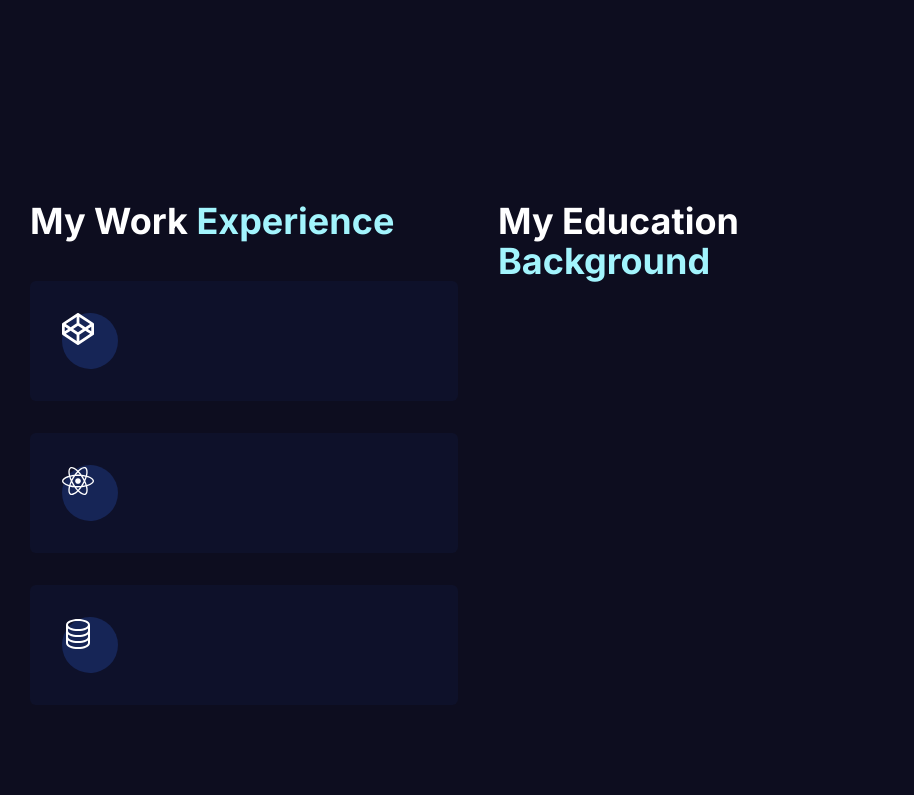
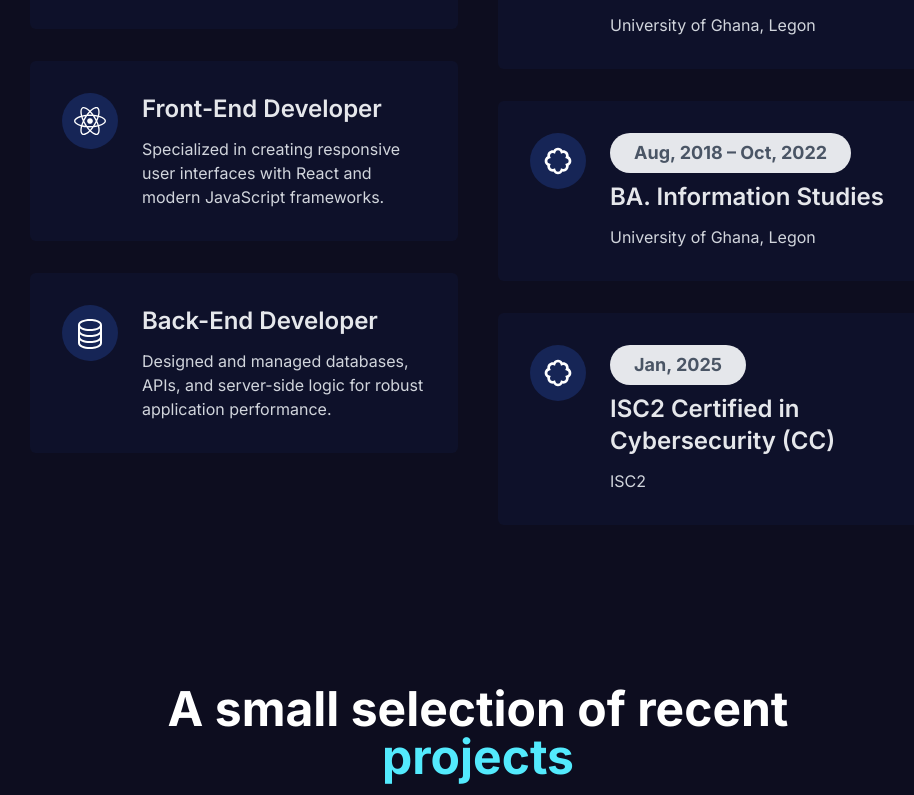
Before and after one commit to Coldsummers/portfolio, a Next.js app: page / in a window 1280 px wide. Shown: the part 1805-2600 px from the top of the page, without its empty margins (162-1076 px from the left). Built offline with nearby package versions, Linux system fonts and the light colour scheme.

Commit message:
Latest update

```diff
--- a/components/Home/Hero/Hero.tsx
+++ b/components/Home/Hero/Hero.tsx
@@ -2,7 +2,7 @@
 import React from "react";
 import Image from "next/image";
 import Typewriter from "typewriter-effect";
-import { BsArrow90DegRight, BsArrowRight } from "react-icons/bs";
+import { BsArrowRight } from "react-icons/bs";
 import ParticlesHero from "./ParticleBackground";
 
 const Hero = () => {
@@ -22,7 +22,7 @@ const Hero = () => {
             Creating web products, <br /> brands, <span className="text-cyan-200"> and experiences.</span>
         </h1>
         <h2 className="mt-5 text-sm px-2 text-center sm:text-2xl font-medium flex items-center">
-            Hi! I'm Samuel - A Passionate
+            Hi! I&apos;m Samuel - A Passionate
             <span className="text-cyan-200 font-bold">
                 <Typewriter
                     options={{
--- a/components/Home/Home.tsx
+++ b/components/Home/Home.tsx
@@ -2,13 +2,17 @@ import React from 'react'
 import Hero from './Hero/Hero';
 import Services from './Services/Services';
 import Resume from './Resume/Resume';
+import Projects from './Projects/Projects';
+import Skills from './Skills/Skills';
 
 const Home = () => {
   return (
-    <div className='overflow-hidden h-[3000px]'>
+    <div className='overflow-hidden'>
       <Hero />
       <Services />
       <Resume />
+      <Projects />
+      <Skills />
     </div>
   )
 };
--- /dev/null
+++ b/components/Home/Projects/Projects.tsx
@@ -0,0 +1,78 @@
+import React from "react";
+import Image from "next/image";
+
+const Projects = () => {
+  return <div className="pt-16 pb-16">
+    <h1 className="text-center text-2xl md:text-4xl xl:text-5xl font-bold text-white">
+      A small selection of recent <br /> <span className="text-cyan-300"> projects </span>
+    </h1>
+    <div className="w-[70%] mx-auto grid grid-cols-1 md:grid-cols-2 gap-10 mt-16">
+      {/* 1st Project */}
+      <div>
+        <Image
+          src='/images/p1.jpg'
+          alt="img"
+          width={800}
+          height={650}
+          className="rounded-lg"
+        />
+        <h1 className="mt-4 text-xl xm:text-2xl font-semibold text-white">
+          Modern Finance Dashboard UI
+        </h1>
+        <h1 className="pt-2 font-medium text-white/80">
+          Apps , UI/UX
+        </h1>
+      </div>
+      {/* 2nd Project */}
+      <div>
+        <Image
+          src='/images/p2.jpg'
+          alt="img"
+          width={800}
+          height={650}
+          className="rounded-lg"
+        />
+        <h1 className="mt-4 text-xl xm:text-2xl font-semibold text-white">
+          Portfolio Website for Creatives
+        </h1>
+        <h1 className="pt-2 font-medium text-white/80">
+          Branding , Motion
+        </h1>
+      </div>
+      {/* 3rd Project */}
+      <div>
+        <Image
+          src='/images/p3.jpg'
+          alt="img"
+          width={800}
+          height={650}
+          className="rounded-lg"
+        />
+        <h1 className="mt-4 text-xl xm:text-2xl font-semibold text-white">
+          Brand Identity for Startups
+        </h1>
+        <h1 className="pt-2 font-medium text-white/80">
+          Branding , UI/UX
+        </h1>
+      </div>
+      {/* 4th Project */}
+      <div>
+        <Image
+          src='/images/p1.jpg'
+          alt="img"
+          width={800}
+          height={650}
+          className="rounded-lg"
+        />
+        <h1 className="mt-4 text-xl xm:text-2xl font-semibold text-white">
+          SaaS Dashboard Development
+        </h1>
+        <h1 className="pt-2 font-medium text-white/80">
+          Apps , UI/UX
+        </h1>
+      </div>
+    </div>
+  </div>;
+};
+
+export default Projects;
--- a/components/Home/Resume/Resume.tsx
+++ b/components/Home/Resume/Resume.tsx
@@ -2,19 +2,33 @@ import React from "react";
 import ResumeCard from "./ResumeCard";
 import { FaCodepen, FaReact } from "react-icons/fa";
 import { BsDatabase } from "react-icons/bs";
+import { BiBadge } from "react-icons/bi";
 
 const Resume = () => {
-  return <div className="pt-120 pb-16">
-    <div className="w-[90] sm:w-[70%]  mx-auto grid drid-cols-1 grid-cols-2 gap-10">
+  return (
+    <div className="pt-12 pb-16">
+      <div className="w-[90%] sm:w-[70%] mx-auto grid grid-cols-1 md:grid-cols-2 gap-10">
         {/* WORK PART */}
         <div>
           <h1 className="text-3xl sm:text-4xl font-bold text-white">
             My Work <span className="text-cyan-200">Experience</span>
           </h1>
           <div className="mt-10">
-                <ResumeCard Icon={FaCodepen} role="Full-Stack Developer"/>
-                <ResumeCard Icon={FaReact} role="Front-End Developer"/>
-                <ResumeCard Icon={BsDatabase} role="Back-End Developer"/>
+            <ResumeCard
+              icon={FaCodepen}
+              role="Full-Stack Developer"
+              description="Built and maintained scalable web applications using both front-end and back-end technologies."
+            />
+            <ResumeCard
+              icon={FaReact}
+              role="Front-End Developer"
+              description="Specialized in creating responsive user interfaces with React and modern JavaScript frameworks."
+            />
+            <ResumeCard
+              icon={BsDatabase}
+              role="Back-End Developer"
+              description="Designed and managed databases, APIs, and server-side logic for robust application performance."
+            />
           </div>
         </div>
         {/* EDUCATION PART */}
@@ -22,9 +36,32 @@ const Resume = () => {
           <h1 className="text-3xl sm:text-4xl font-bold text-white">
             My Education <span className="text-cyan-200">Background</span>
           </h1>
+          <div className="mt-10">
+            <ResumeCard
+              icon={BiBadge}
+              role="MSc. Computer Science"
+              date="Oct, 2023 – Sep, 2024"
+              description="University of Ghana, Legon"
+            />
+            <ResumeCard
+              icon={BiBadge}
+              role="BA. Information Studies"
+              date="Aug, 2018 – Oct, 2022"
+              description="University of Ghana, Legon"
+            />
+
+            <ResumeCard
+              icon={BiBadge}
+              role="ISC2 Certified in Cybersecurity (CC)"
+              date="Jan, 2025"
+              description="ISC2"
+            />
+
           </div>
         </div>
-  </div>;
+      </div>
+    </div>
+  );
 };
 
 export default Resume;
--- a/components/Home/Resume/ResumeCard.tsx
+++ b/components/Home/Resume/ResumeCard.tsx
@@ -5,13 +5,28 @@ type Props = {
     role: string;
     icon: IconType;
     date?: string;
+    description: string; // Add this line
 };
 
-const ResumeCard = ({Icon, role, date}: Props) => {
+const ResumeCard = ({icon: Icon, role, date, description}: Props) => {
   return <div className="mb-8">
     <div className="flex items-start space-x-6 bg-blue-950/20 transition-all duration-300 p-4 sm:p-8 rounded-md">
-        <div className="sm:w-14 sm:h-14 w-10 h-10 bg-blue-950 rounded-full flex-items-center justify-center flec-col">
-            <Icon  className="sm:w-8 sm:h-8 w-6 h-6 text-white"/>
+        <div className="sm:w-14 sm:h-14 w-10 h-10 bg-blue-950 rounded-full flex items-center justify-center flex-col">
+            <Icon className="sm:w-8 sm:h-8 w-6 h-6 text-white" />
+        </div>
+        <div className="flex-1">
+          {date && (
+            <h1 className="mb-2 sm:px-6 sm:py-1.5 px-4 py-1 rounded-full bg-gray-200 text-gray-600 w-fit
+            sm:text-lg text-sm font-bold">
+              {date}
+            </h1>
+          )}
+          <h1 className="text-gray-200 text-xl sm:text-2xl font-semibold">
+            {role}
+          </h1>
+          <p className="text-gray-300 text-sm sm:text-base pt-3">
+            {description}
+          </p>
         </div>
     </div>
   </div>;
--- /dev/null
+++ b/components/Home/Skills/Skills.tsx
@@ -0,0 +1,46 @@
+"use client";
+
+import React from "react";
+import { SiJavascript,
+     SiNextdotjs,
+     SiNodedotjs,
+     SiReact,
+     SiTailwindcss,
+     SiTypescript
+    } from "react-icons/si";
+
+import Tilt from 'react-parallax-tilt';
+
+const skills = [
+  { name: "JavaScript", icon: <SiJavascript />, percentage: 89, },
+  { name: "React.js", icon: <SiReact />, percentage: 89,},
+  { name: "Next.js", icon: <SiNextdotjs />, percentage: 90,},
+  { name: "Node.js", icon: <SiNodedotjs />, percentage: 88,},
+  { name: "Tailwind CSS", icon: <SiTailwindcss />, percentage: 95,},
+  { name: "TypeScript", icon: <SiTypescript />, percentage: 86,}
+]
+
+const Skills = () => {
+  return <div className="text-white pt-16 pb-16">
+    <h1 className="text-center text-2xl md:text-5xl font-bold text-white">
+        My <span className="text-cyan-300"> Skills</span>
+    </h1>
+    <div className="flex flex-wrap justify-center gap-6 mt-16">
+        {skills.map((skill) => {
+            return (
+            <Tilt key={skill.name} scale={1.5} transitionSpeed={400} >
+                <div className="bg-[#14134145] text-center w-40 h-48 rounded-3xl flex flex-col items-center justify-center shadow-lg transition hover:scale-105">
+                    <div className="text-5xl mb-4 text-gray-300">
+                        {skill.icon}
+                    </div>
+                    <p className="text-2xl font-semibold">{skill.percentage}%</p>
+                    <p className="text-pink-400 mt-1">{skill.name}</p>
+                </div>
+            </Tilt>
+            );
+    })}
+    </div>
+  </div>;
+};
+
+export default Skills;
--- a/package.json
+++ b/package.json
@@ -16,6 +16,7 @@
     "react": "19.1.0",
     "react-dom": "19.1.0",
     "react-icons": "^5.5.0",
+    "react-parallax-tilt": "^1.7.310",
     "typewriter-effect": "^2.22.0"
   },
   "devDependencies": {
```
Also changed, not shown: components/Home/ClientReview/ClientReview.tsx (added), 2 other files (tests, documents, lock files or other folders). Lines whose indentation alone changed are shown as unchanged.
